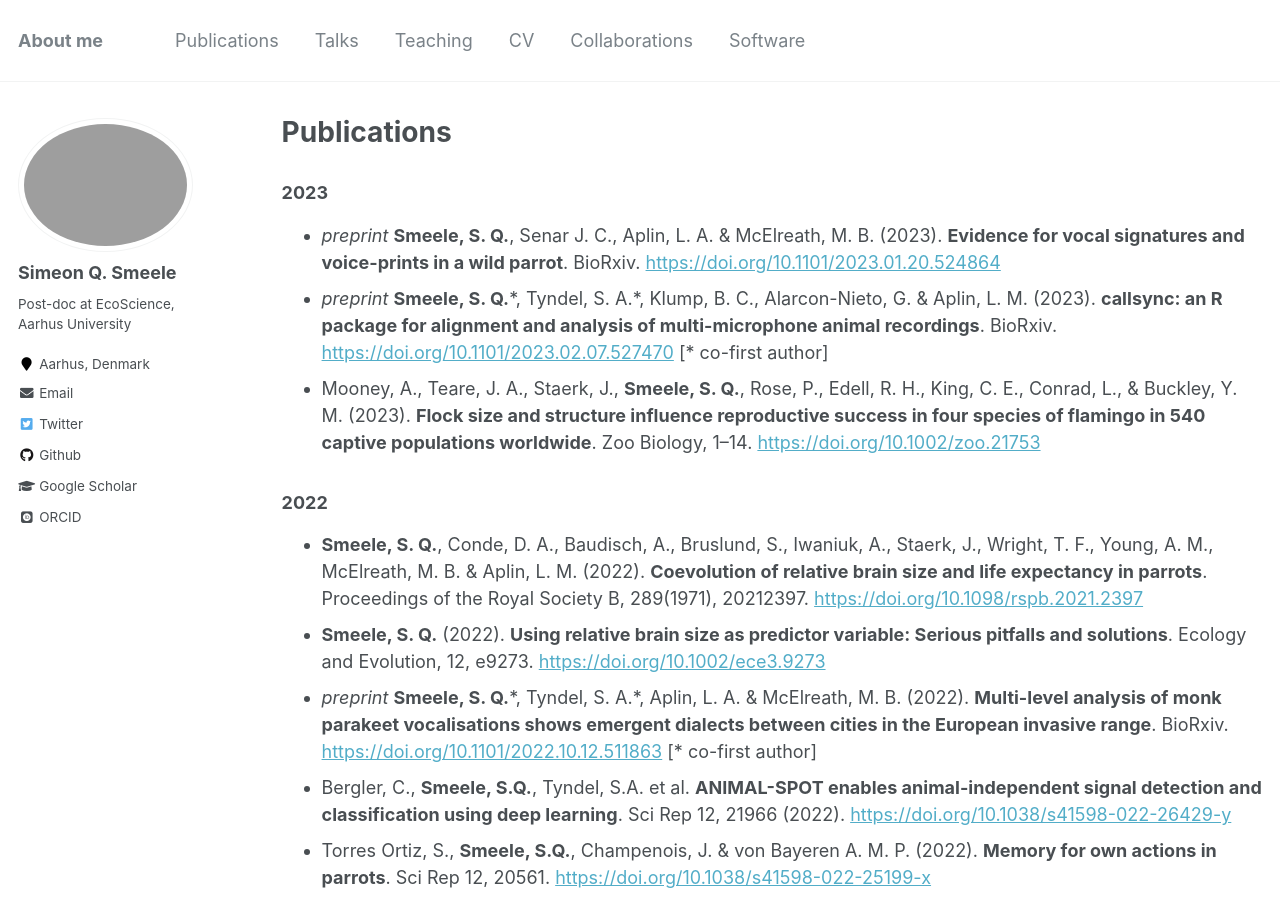
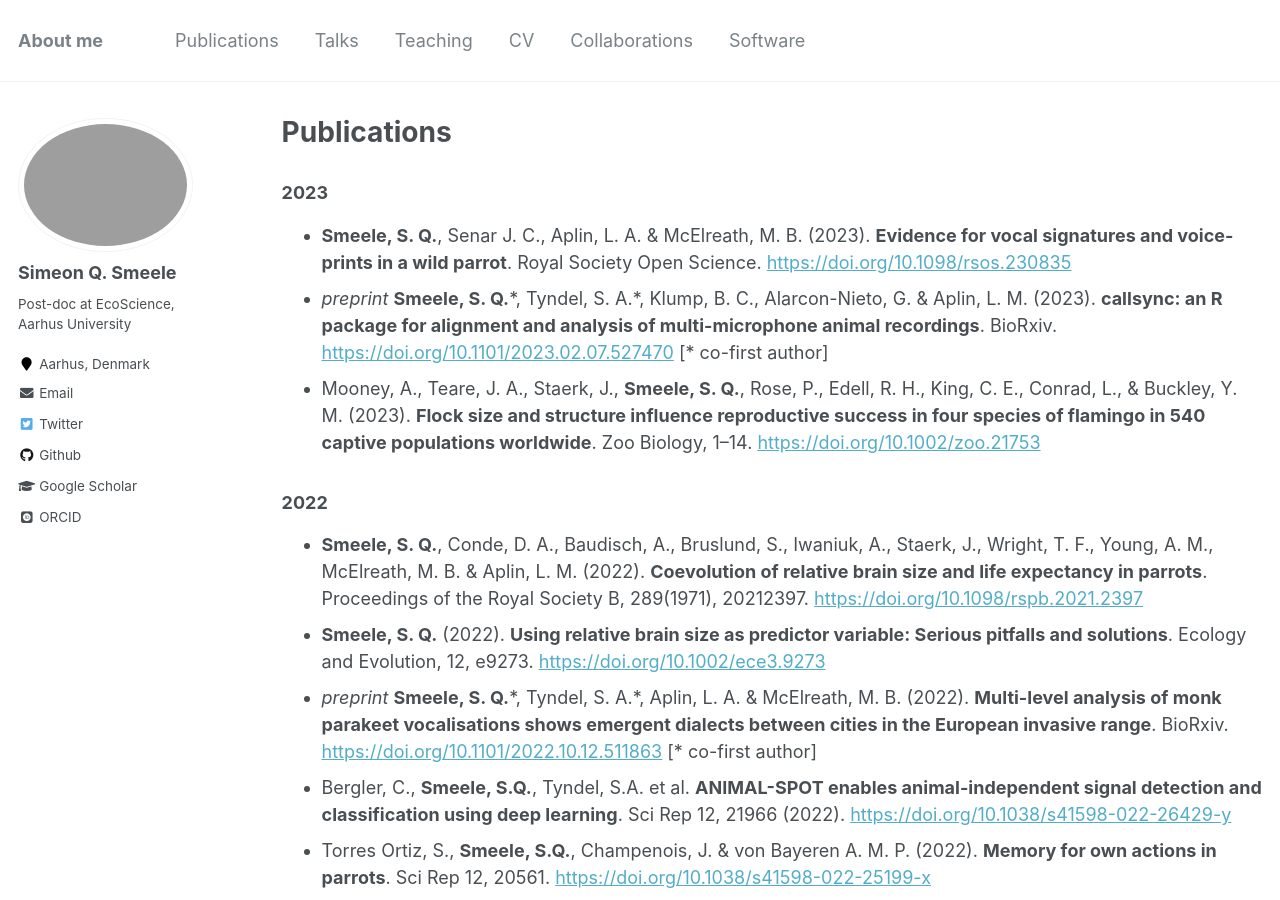
Before and after one commit to simeonqs/simeonqs.github.io, a Jekyll site: the page built from _pages/publications.md, in a window 1280 px wide and 900 px high. Built offline with Jekyll 4.4.1, drawn with Linux system fonts in a browser that asks for light colours; some web fonts are replaced; comment, search, counter and statistics services are not loaded.

Commit message:
Updating publication.

```diff
--- a/_pages/publications.md
+++ b/_pages/publications.md
@@ -9,8 +9,8 @@ author_profile: true
 
 ### 2023
 
-- *preprint* **Smeele, S. Q.**, Senar J. C., Aplin, L. A. & McElreath, M. B. (2023). **Evidence for vocal signatures and voice-prints in a wild parrot**. BioRxiv. <https://doi.org/10.1101/2023.01.20.524864>
-  <div class='altmetric-embed' data-doi='10.1101/2023.01.20.524864'></div>
+- **Smeele, S. Q.**, Senar J. C., Aplin, L. A. & McElreath, M. B. (2023). **Evidence for vocal signatures and voice-prints in a wild parrot**. Royal Society Open Science. <https://doi.org/10.1098/rsos.230835>
+  <div class='altmetric-embed' data-doi='10.1098/rsos.230835'></div>
 
 - *preprint* **Smeele, S. Q.**\*, Tyndel, S. A.\*, Klump, B. C., Alarcon-Nieto, G. & Aplin, L. M. (2023). **callsync: an R package for alignment and analysis of multi-microphone animal recordings**. BioRxiv. <https://doi.org/10.1101/2023.02.07.527470> [\* co-first author]
   <div class='altmetric-embed' data-doi='10.1101/2023.02.07.527470'></div>
```
